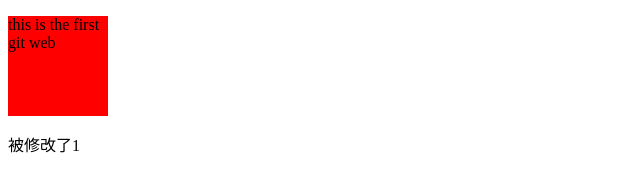
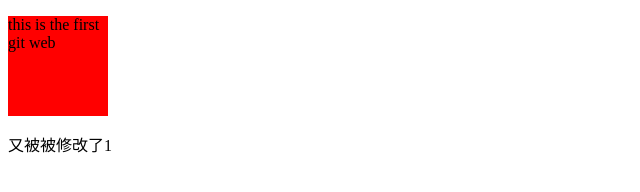
Before and after one commit to zhang-mingwei/test, a plain HTML site: page index.html in a window 1280 px wide. Shown: the full height of the page, 0-640 px from the left. Drawn offline with Linux system fonts and the light colour scheme.

Commit message:
add devfixed index

```diff
--- a/index.html
+++ b/index.html
@@ -13,7 +13,7 @@
 </head>
 <body>
 	<p>this is the first git web</p>
-	<div>被修改了1</div>
+	<div>又被被修改了1</div>
 	<script src="main.js" type="text/javascript"></script>
 </body>
 </html>
```
